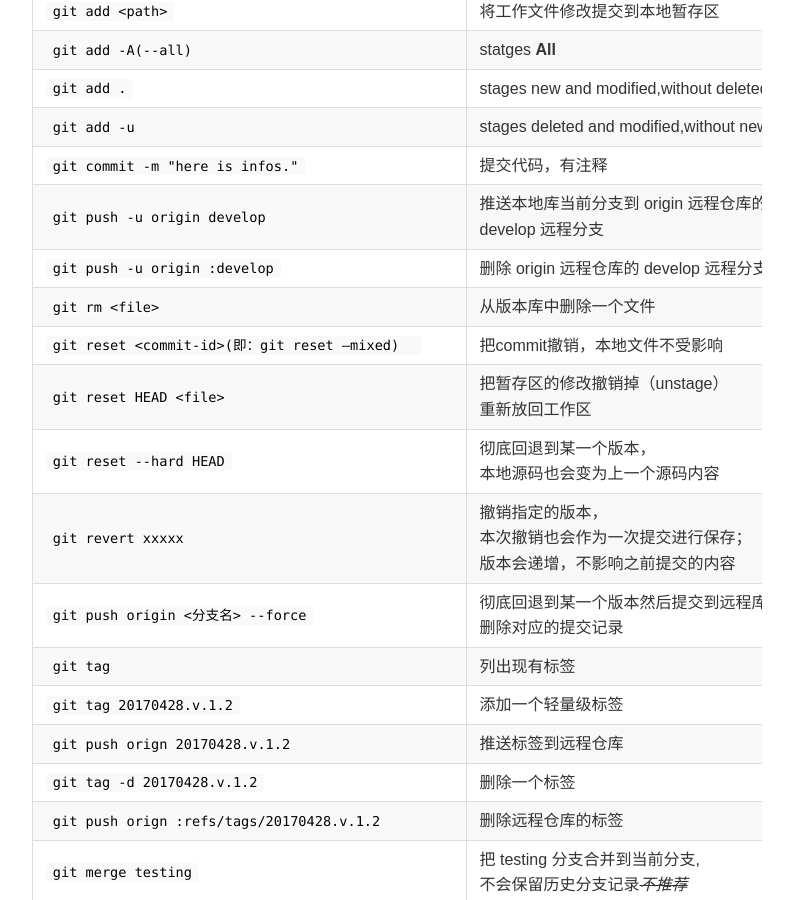
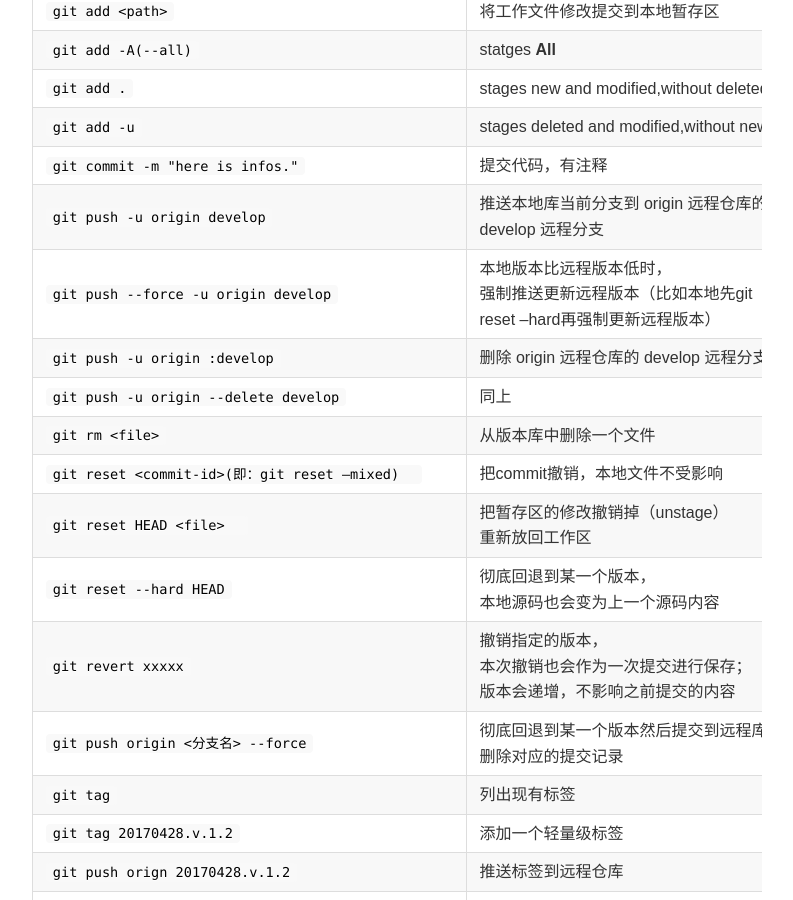
Before and after one commit to stdupanda/stdupanda.github.io, a Jekyll site: the page built from _posts/git/2017-05-05-git-commands.md, in a window 1280 px wide and 900 px high, scrolled down 772 px. Shown: the whole window, without its empty margins (118-911 px from the left). Built offline with Jekyll 4.4.1, drawn with Linux system fonts in a browser that asks for light colours; nearby versions of some CDN libraries.

Commit message:
2017-9-27 10:45:25

```diff
--- a/_posts/git/2017-05-05-git-commands.md
+++ b/_posts/git/2017-05-05-git-commands.md
@@ -28,7 +28,9 @@ keywords: Python, Ubuntu, psutil
 | `git add -u`                                         | stages deleted and modified,without new       |
 | `git commit -m "here is infos."`                     | 提交代码，有注释       |
 | `git push -u origin develop`                         | 推送本地库当前分支到 origin 远程仓库的 develop 远程分支        |
+| `git push --force -u origin develop`                 | 本地版本比远程版本低时，强制推送更新远程版本（比如本地先git reset --hard再强制更新远程版本）        |
 | `git push -u origin :develop`                        | 删除 origin 远程仓库的 develop 远程分支        |
+| `git push -u origin --delete develop`                | 同上        |
 | `git rm <file>`                                      | 从版本库中删除一个文件       |
 | `git reset <commit-id>(即：git reset –mixed)  `      | 把commit撤销，本地文件不受影响       |
 | `git reset HEAD <file>  `                            | 把暂存区的修改撤销掉（unstage）重新放回工作区       |
```
